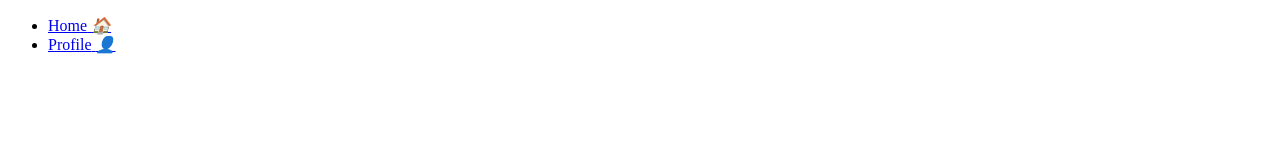
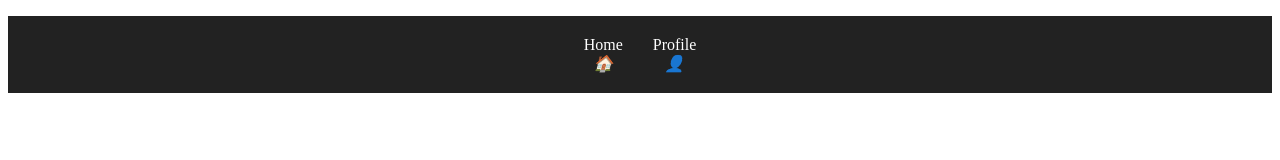
Before and after one commit to javierjuanJJ/Tooltip-UI, a plain HTML site: page index.html in a window 1280 px wide. Drawn offline with Linux system fonts and the light colour scheme.

Commit message:
Commit 2

```diff
--- a/index.html
+++ b/index.html
@@ -5,6 +5,7 @@
     <meta charset="UTF-8">
     <meta name="viewport" content="width=device-width, initial-scale=1.0">
     <title>Document</title>
+    <link rel="stylesheet" href="styles.css">
 </head>
 
 <body>
--- /dev/null
+++ b/styles.css
@@ -0,0 +1,17 @@
+.navbar ul {
+    list-style: none;
+    display: flex;
+    gap: 30px;
+    padding: 20px;
+    background-color: #222;
+    justify-content: center;
+  }
+
+  .nav-item a {
+    position: relative;
+    text-decoration: none;
+    color: white;
+    display: flex;
+    flex-direction: column;
+    align-items: center;
+  }
```
